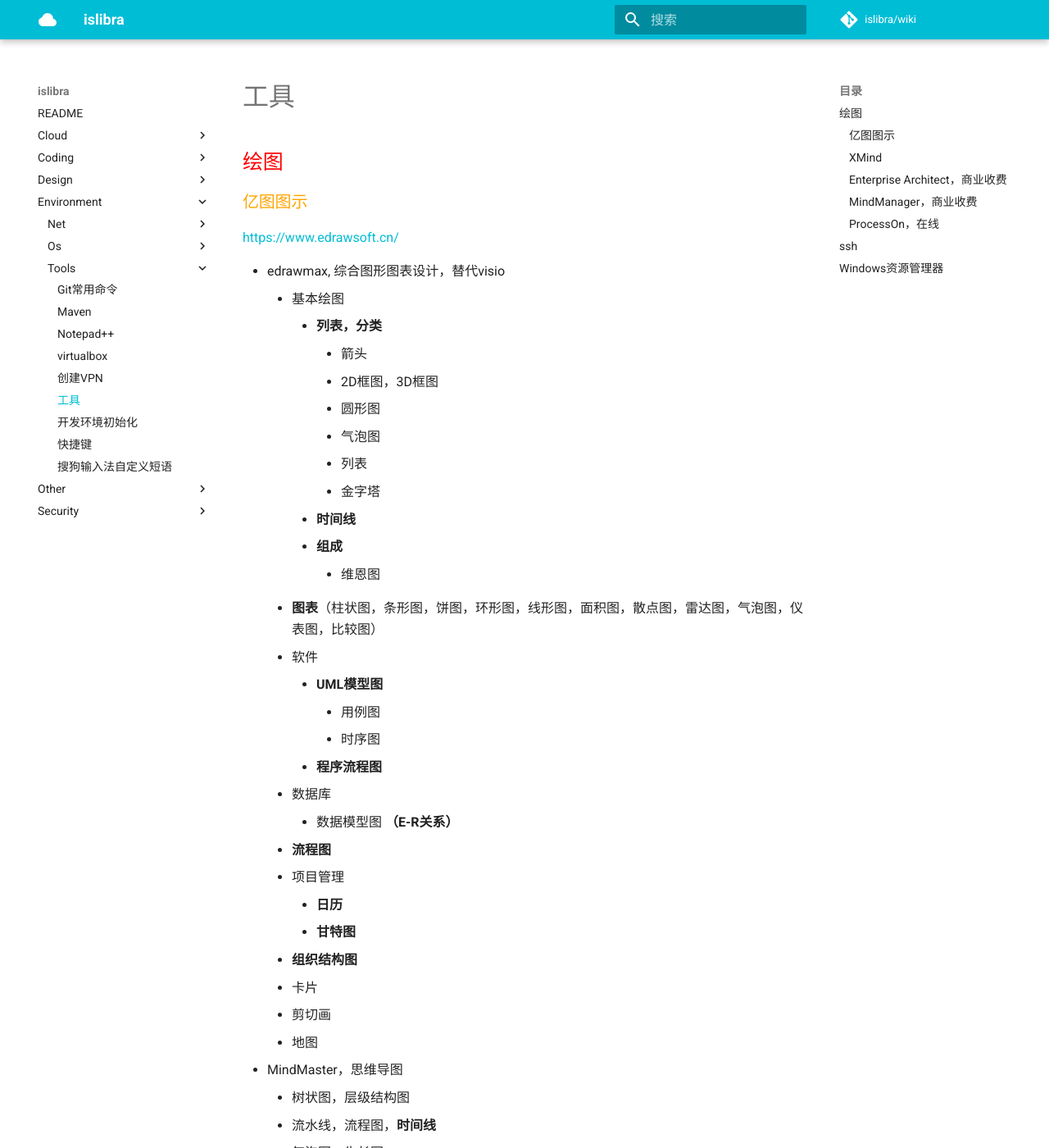
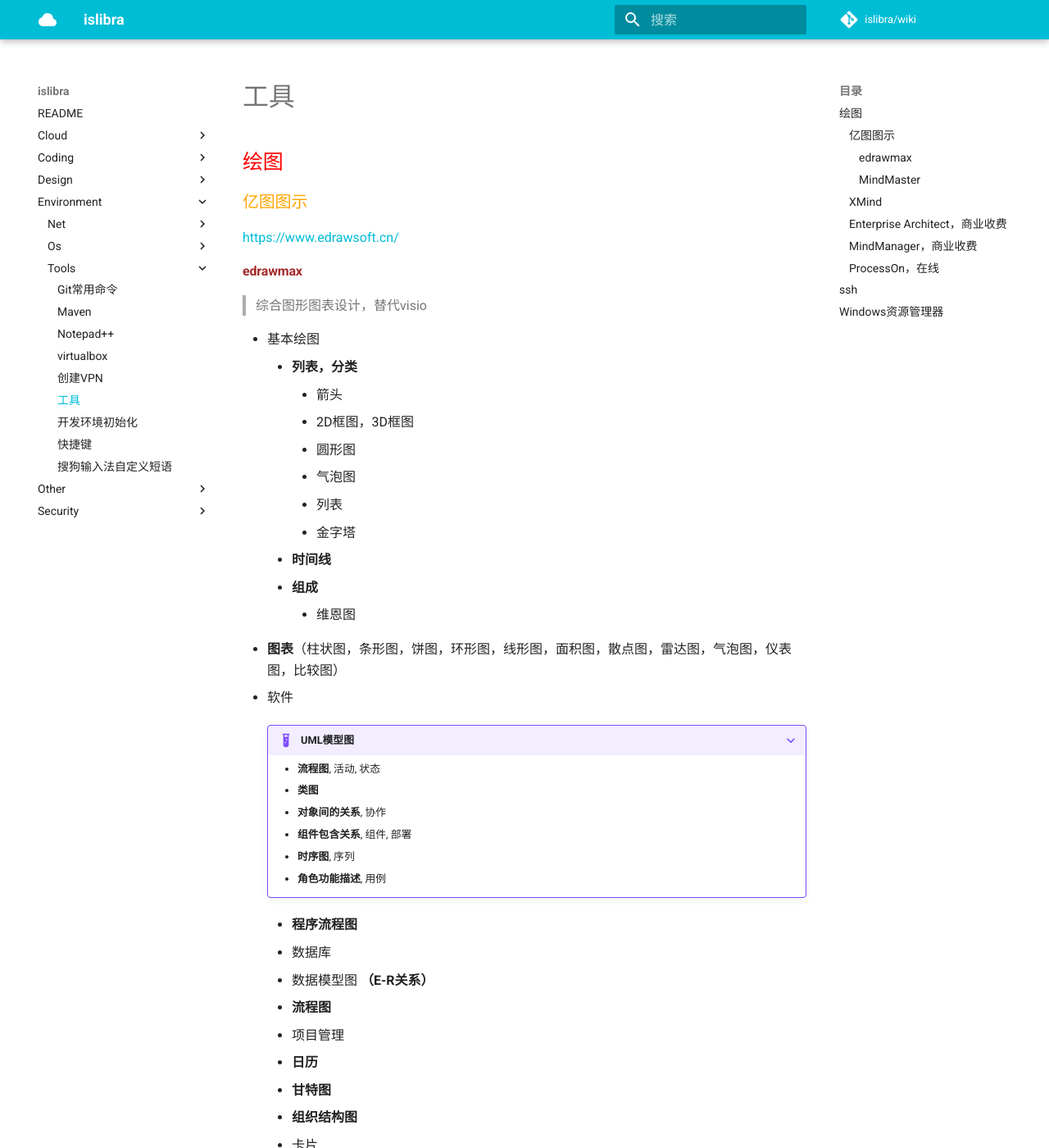
Before and after one commit to islibra/wiki, an MkDocs documentation site: the page built from docs/environment/tools/工具.md, in a window 1280 px wide and 1400 px high. Shown: the whole window at 82% size. Built offline with MkDocs 1.6.1 and Material for MkDocs 9.7.7, drawn with Linux system fonts in a browser that asks for light colours; comment, search, counter and statistics services are not loaded.

Commit message:
Update 工具.md

```diff
--- a/docs/environment/tools/工具.md
+++ b/docs/environment/tools/工具.md
@@ -6,40 +6,53 @@
 
 <https://www.edrawsoft.cn/>
 
-- edrawmax, 综合图形图表设计，替代visio
-    - 基本绘图
-        - **列表，分类**
-            - 箭头
-            - 2D框图，3D框图
-            - 圆形图
-            - 气泡图
-            - 列表
-            - 金字塔
-        - **时间线**
-        - **组成**
-            - 维恩图
-    - **图表**（柱状图，条形图，饼图，环形图，线形图，面积图，散点图，雷达图，气泡图，仪表图，比较图）
-    - 软件
-        - **UML模型图**
-            - 用例图
-            - 时序图
-        - **程序流程图**
-    - 数据库
-        - 数据模型图 **（E-R关系）**
-    - **流程图**
-    - 项目管理
-        - **日历**
-        - **甘特图**
-    - **组织结构图**
-    - 卡片
-    - 剪切画
-    - 地图
-- MindMaster，思维导图
-    - 树状图，层级结构图
-    - 流水线，流程图，**时间线**
-    - 气泡图，生长图
-    - 圆饼图，**分类图**
-    - 鱼骨图
+#### edrawmax
+
+> 综合图形图表设计，替代visio
+
+- 基本绘图
+    - **列表，分类**
+        - 箭头
+        - 2D框图，3D框图
+        - 圆形图
+        - 气泡图
+        - 列表
+        - 金字塔
+    - **时间线**
+    - **组成**
+        - 维恩图
+- **图表**（柱状图，条形图，饼图，环形图，线形图，面积图，散点图，雷达图，气泡图，仪表图，比较图）
+- 软件
+
+    ???+ example "UML模型图"
+        - **流程图**, 活动, 状态
+        - **类图**
+        - **对象间的关系**, 协作
+        - **组件包含关系**, 组件, 部署
+        - **时序图**, 序列
+        - **角色功能描述**, 用例
+
+    - **程序流程图**
+- 数据库
+    - 数据模型图 **（E-R关系）**
+- **流程图**
+- 项目管理
+    - **日历**
+    - **甘特图**
+- **组织结构图**
+- 卡片
+- 剪切画
+- 地图
+
+#### MindMaster
+
+> 思维导图
+
+- 树状图，层级结构图
+- 流水线，流程图，**时间线**
+- 气泡图，生长图
+- 圆饼图，**分类图**
+- 鱼骨图
 
 
 ### XMind
```
